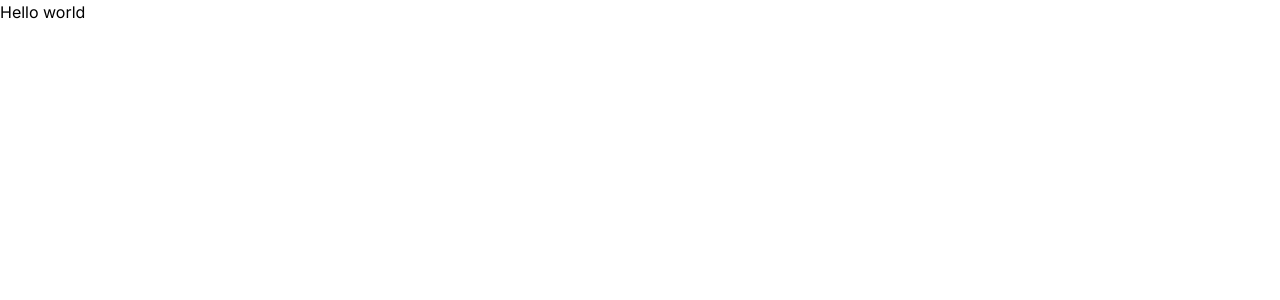
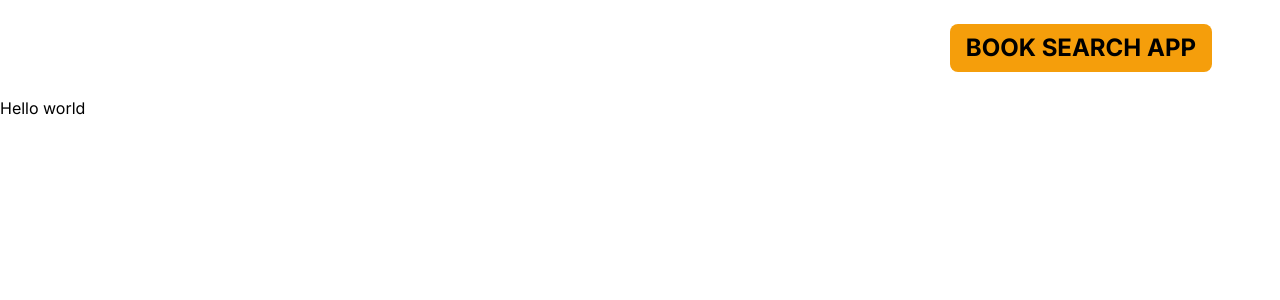
Before and after one commit to crayonzgrim/book-search-app, a Next.js app: page / in a window 1280 px wide. Shown: the top 300 px of the page. Built offline with nearby package versions, Linux system fonts and the light colour scheme.

Commit message:
:hammer: Header layout

```diff
--- a/app/layout.tsx
+++ b/app/layout.tsx
@@ -1,22 +1,26 @@
-import "./globals.css";
-import type { Metadata } from "next";
-import { Inter } from "next/font/google";
+import { Inter } from 'next/font/google';
 
-const inter = Inter({ subsets: ["latin"] });
+import { Header } from '@/components';
+import './globals.css';
+
+const inter = Inter({ subsets: ['latin'] });
 
 export const metadata = {
-  title: "Book Search App",
-  description: "Search books with operator",
+  title: 'Book Search App',
+  description: 'Search books with operator'
 };
 
 export default function RootLayout({
-  children,
+  children
 }: {
   children: React.ReactNode;
 }) {
   return (
     <html lang="en">
-      <body className={inter.className}>{children}</body>
+      <body className={inter.className}>
+        <Header />
+        {children}
+      </body>
     </html>
   );
 }
--- /dev/null
+++ b/components/index.ts
@@ -0,0 +1 @@
+export * from './layout';
--- /dev/null
+++ b/components/layout/Header.tsx
@@ -0,0 +1,18 @@
+import React from 'react';
+import Link from 'next/link';
+
+export const Header = () => {
+  return (
+    <div className="flex justify-end items-center mx-2 max-w-6xl sm:mx-auto py-6">
+      <div className="flex items-center ml-3">
+        <Link href="/">
+          <h2 className="flex items-center text-2xl">
+            <span className="font-bold bg-amber-500 py-1 px-4 py-2 rounded-lg mr-1">
+              BOOK SEARCH APP
+            </span>
+          </h2>
+        </Link>
+      </div>
+    </div>
+  );
+};
--- /dev/null
+++ b/components/layout/index.ts
@@ -0,0 +1 @@
+export * from './Header';
```
